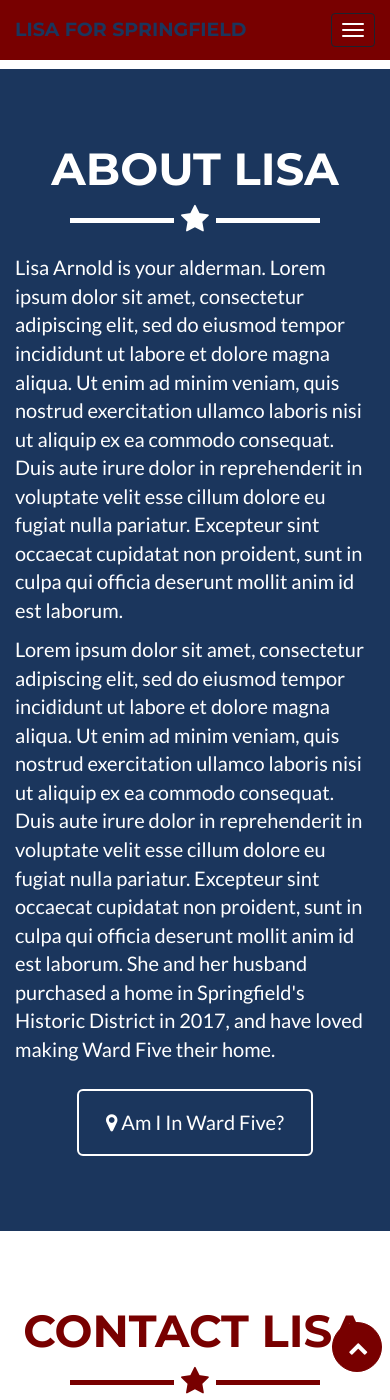
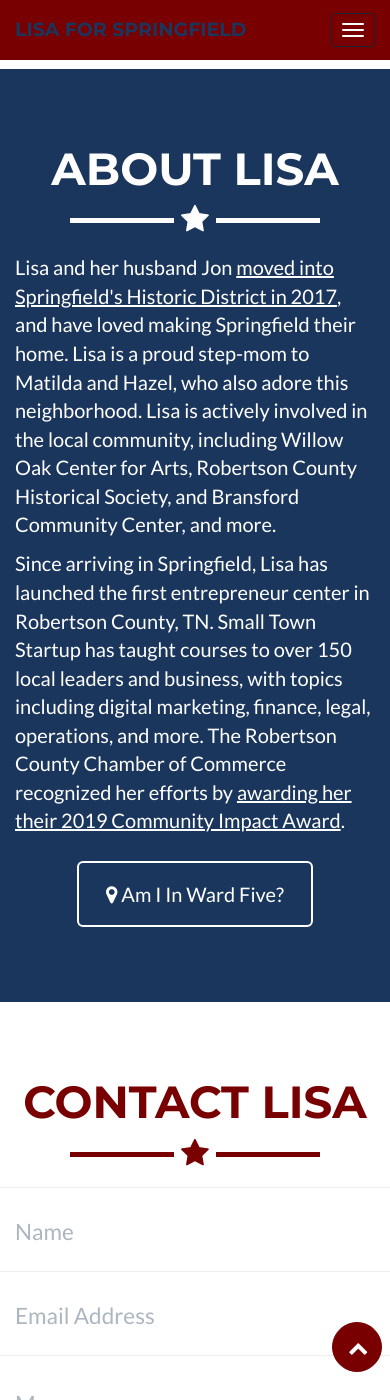
Before and after one commit to jon-arnold/lisa-for-springfield, a Jekyll site: the page built from _posts/2020-07-01-covid.markdown, in a window 390 px wide and 1400 px high, scrolled down 2570 px. Built offline with Jekyll 4.4.1, drawn with Linux system fonts in a browser that asks for light colours; some of the changed text lies outside the part shown.

Commit message:
updated content and content decoration
- about page
- new `a` id for body text link decoration
- updated footer content

```diff
--- a/_config.yml
+++ b/_config.yml
@@ -1,6 +1,6 @@
 # Site settings
 title: Lisa for Springfield
-email: jonathonarnold@me.com
+email: larnold@springfield-tn.org
 url: https://www.lisaforspringfield.com
 description: "Prouldy Serving as Alderman for Ward Five of Springfield, Tennessee"
 keywords: ""
@@ -53,7 +53,7 @@ address:
   - line: Springfield, TN 37172
 
 # Credits content
-credits: 'Lisa Arnold bio blurb goes here'
+credits: 'Alderman, Ward 5 – Springfield, TN'
 
 # Build settings
 markdown: kramdown
--- a/_includes/about.html
+++ b/_includes/about.html
@@ -9,13 +9,13 @@
             </div>
             <div class="row">
                 <div class="col-lg-4 col-lg-offset-2">
-                    <p>Lisa Arnold is your alderman. Lorem ipsum dolor sit amet, consectetur adipiscing elit, sed do eiusmod tempor incididunt ut labore et dolore magna aliqua. Ut enim ad minim veniam, quis nostrud exercitation ullamco laboris nisi ut aliquip ex ea commodo consequat. Duis aute irure dolor in reprehenderit in voluptate velit esse cillum dolore eu fugiat nulla pariatur. Excepteur sint occaecat cupidatat non proident, sunt in culpa qui officia deserunt mollit anim id est laborum.</p>
+                    <p>Lisa and her husband Jon <a href="https://www.robertsoncountyconnection.com/news/springfield-home-named-to-national-register-of-historic-places/article_a467cbfa-9810-58c9-9271-d14473bf2b62.html" target="_blank" id=body>moved into Springfield's Historic District in 2017</a>, and have loved making Springfield their home. Lisa is a proud step-mom to Matilda and Hazel, who also adore this neighborhood. Lisa is actively involved in the local community, including Willow Oak Center for Arts, Robertson County Historical Society, and Bransford Community Center, and more.</p>
                 </div>
                 <div class="col-lg-4">
-                    <p>Lorem ipsum dolor sit amet, consectetur adipiscing elit, sed do eiusmod tempor incididunt ut labore et dolore magna aliqua. Ut enim ad minim veniam, quis nostrud exercitation ullamco laboris nisi ut aliquip ex ea commodo consequat. Duis aute irure dolor in reprehenderit in voluptate velit esse cillum dolore eu fugiat nulla pariatur. Excepteur sint occaecat cupidatat non proident, sunt in culpa qui officia deserunt mollit anim id est laborum. She and her husband purchased a home in Springfield's Historic District in 2017, and have loved making Ward Five their home.</p>
+                    <p> Since arriving in Springfield, Lisa has launched the first entrepreneur center in Robertson County, TN. Small Town Startup has taught courses to over 150 local leaders and business, with topics including digital marketing, finance, legal, operations, and more. The Robertson County Chamber of Commerce recognized her efforts by <a href="https://www.robertsoncountyconnection.com/community/chamber-of-commerce-honors-supporters/article_2fd9a4f2-684d-11e9-a31a-db3ef635a76e.html" target="_blank" id=body>awarding her their 2019 Community Impact Award</a>.</p>
                 </div>
                 <div class="col-lg-8 col-lg-offset-2 text-center">
-                    <a href="https://www.google.com/maps/d/edit?mid=1Xey20jmohK3nhou8n4X4ahMH57cmBzxx&usp=sharing" class="btn btn-lg btn-outline">
+                    <a href="http://springfield-tn.org/217/Board-of-Mayor-Aldermen" target="_blank" class="btn btn-lg btn-outline">
                         <i class="fa fa-map-marker"></i> Am I In Ward Five?
                     </a>
                 </div>
--- a/_includes/footer.html
+++ b/_includes/footer.html
@@ -22,7 +22,7 @@
                         </ul>
                     </div>
                     <div class="footer-col col-md-4">
-                        <h3>{{ site.footer.credits }}</h3>
+                        <h3>High Five, Ward Five!</h3>
                         <p>{{ site.credits }}</p>
                     </div>
                 </div>
```
Also changed, not shown: _includes/contact.html (deleted, +0 -54 lines), _includes/contact_disqus.html (deleted, +0 -16 lines), _includes/css/main.css (+7 -1 lines), 3 other files.
